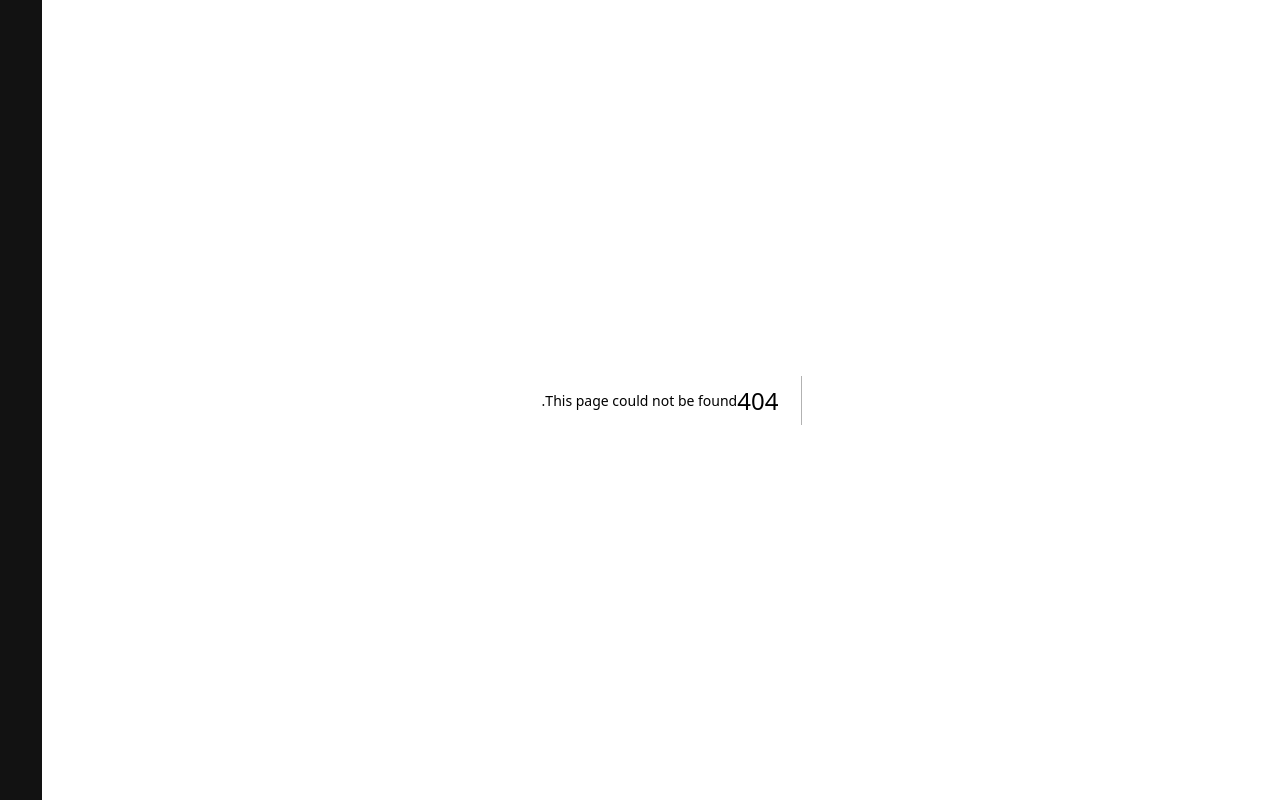
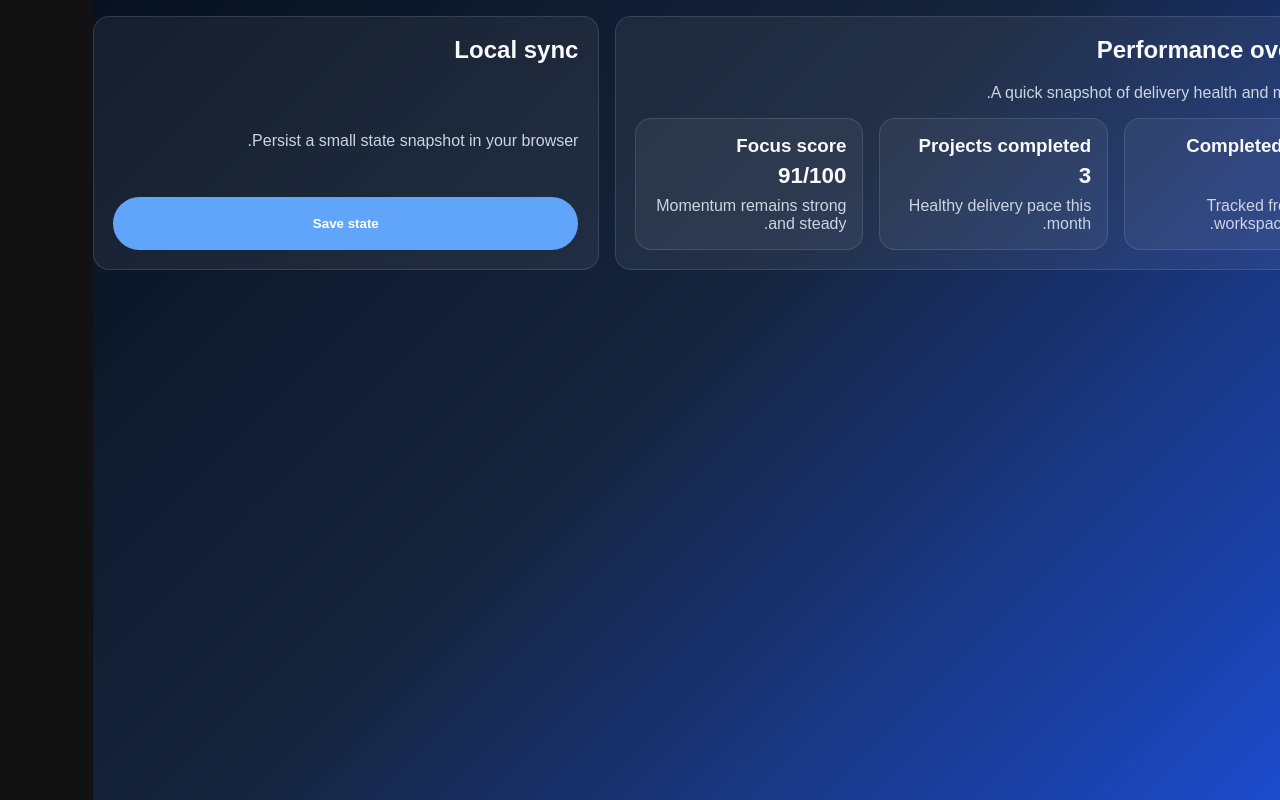
Before and after one commit to tambeabdulkarim/ai-priject, a Next.js app: page /en/analytics in a window 1280 px wide. Before the commit this address had no page. Built offline with nearby package versions, Linux system fonts and the light colour scheme.

Commit message:
feat: add analytics and local persistence

```diff
--- /dev/null
+++ b/src/app/[lang]/analytics/page.tsx
@@ -0,0 +1,25 @@
+import { notFound } from 'next/navigation';
+import AnalyticsPanel from '@/components/AnalyticsPanel';
+import LocalStorageSync from '@/components/LocalStorageSync';
+import { defaultLocale, isLocale } from '@/lib/i18n';
+
+type PageProps = {
+  params: { lang?: string };
+};
+
+export default function LocaleAnalyticsPage({ params }: PageProps) {
+  const lang = params.lang ?? defaultLocale;
+
+  if (!isLocale(lang)) {
+    notFound();
+  }
+
+  return (
+    <main className="workspace-page">
+      <section className="workspace-grid">
+        <AnalyticsPanel />
+        <LocalStorageSync />
+      </section>
+    </main>
+  );
+}
--- a/src/app/globals.css
+++ b/src/app/globals.css
@@ -420,6 +420,15 @@ main {
   cursor: pointer;
 }
 
+.primary-button {
+  border: none;
+  padding: 0.7rem 1rem;
+  border-radius: 999px;
+  background: var(--accent);
+  color: white;
+  cursor: pointer;
+}
+
 .progress-row {
   display: grid;
   gap: 0.45rem;
--- /dev/null
+++ b/src/components/AnalyticsPanel.tsx
@@ -0,0 +1,28 @@
+'use client';
+
+import { useMemo } from 'react';
+import { getInsights } from '@/lib/analytics';
+
+export default function AnalyticsPanel() {
+  const insights = useMemo(() => getInsights(12, 3), []);
+
+  return (
+    <section className="panel-card settings-panel">
+      <div className="tasks-header">
+        <div>
+          <h2>Performance overview</h2>
+          <p>A quick snapshot of delivery health and momentum.</p>
+        </div>
+      </div>
+      <div className="stats-grid compact-grid">
+        {insights.map((insight) => (
+          <article key={insight.title} className="stat-card">
+            <h3>{insight.title}</h3>
+            <p>{insight.value}</p>
+            <span>{insight.detail}</span>
+          </article>
+        ))}
+      </div>
+    </section>
+  );
+}
--- /dev/null
+++ b/src/components/LocalStorageSync.tsx
@@ -0,0 +1,29 @@
+'use client';
+
+import { useEffect, useState } from 'react';
+
+export default function LocalStorageSync() {
+  const [saved, setSaved] = useState(false);
+
+  useEffect(() => {
+    const storedValue = window.localStorage.getItem('opsive-status');
+    if (storedValue) {
+      setSaved(true);
+    }
+  }, []);
+
+  const saveState = () => {
+    window.localStorage.setItem('opsive-status', 'workspace-ready');
+    setSaved(true);
+  };
+
+  return (
+    <section className="panel-card settings-panel">
+      <h2>Local sync</h2>
+      <p className="muted-text">Persist a small state snapshot in your browser.</p>
+      <button type="button" onClick={saveState} className="primary-button">
+        {saved ? 'State saved' : 'Save state'}
+      </button>
+    </section>
+  );
+}
--- a/src/components/Navigation.tsx
+++ b/src/components/Navigation.tsx
@@ -40,6 +40,7 @@ export default function Navigation({ locale }: NavigationProps) {
         <Link href={`/${locale}/workspace`}>{dict.nav.workspace}</Link>
         <Link href={`/${locale}/files`}>{dict.nav.files}</Link>
         <Link href={`/${locale}/projects`}>{dict.nav.projects}</Link>
+        <Link href={`/${locale}/analytics`}>{dict.nav.analytics}</Link>
         <Link href={`/${locale}#contact`}>{dict.nav.contact}</Link>
       </nav>
 
--- /dev/null
+++ b/src/lib/analytics.ts
@@ -0,0 +1,13 @@
+export type Insight = {
+  title: string;
+  value: string;
+  detail: string;
+};
+
+export function getInsights(tasksCompleted: number, projectsCompleted: number): Insight[] {
+  return [
+    { title: 'Completed tasks', value: `${tasksCompleted}`, detail: 'Tracked from your workspace board.' },
+    { title: 'Projects completed', value: `${projectsCompleted}`, detail: 'Healthy delivery pace this month.' },
+    { title: 'Focus score', value: '91/100', detail: 'Momentum remains strong and steady.' }
+  ];
+}
--- a/src/lib/i18n.ts
+++ b/src/lib/i18n.ts
@@ -17,7 +17,8 @@ export const dictionaries = {
       contact: 'تواصل',
       workspace: 'المساحة',
       files: 'الملفات',
-      projects: 'المشاريع'
+      projects: 'المشاريع',
+      analytics: 'التحليلات'
     },
     hero: {
       badge: 'منصة إنتاجية ذكية',
@@ -68,7 +69,8 @@ export const dictionaries = {
       contact: 'Contact',
       workspace: 'Workspace',
       files: 'Files',
-      projects: 'Projects'
+      projects: 'Projects',
+      analytics: 'Analytics'
     },
     hero: {
       badge: 'Smart productivity platform',
```
Also changed, not shown: src/app/analytics/page.tsx (added, +13 -0 lines).
